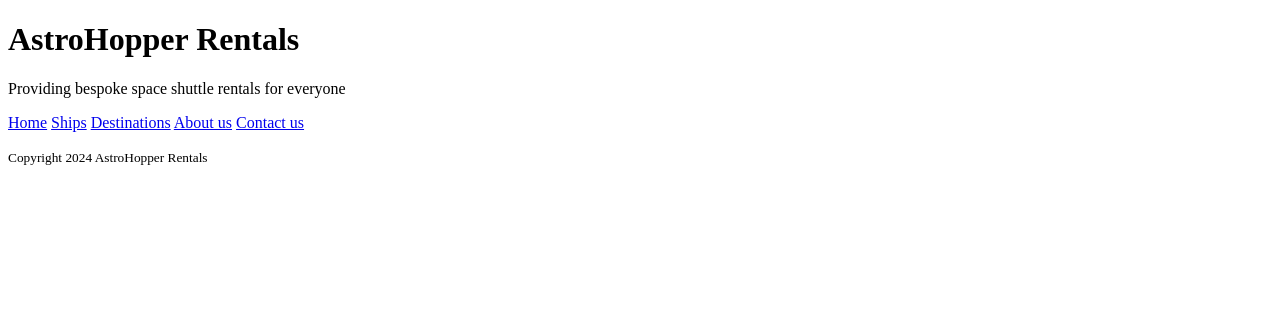
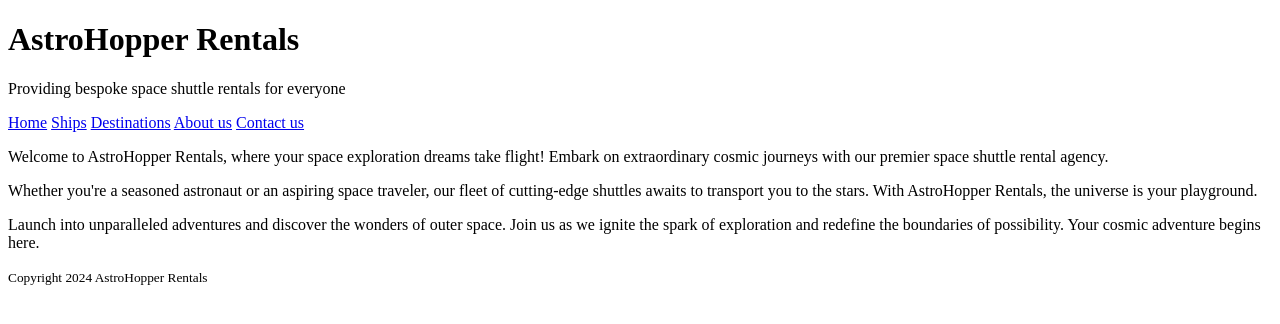
Before and after one commit to Milo-SJ/space-rental, a React (Vite) app: page / in a window 1280 px wide. Shown: the top 324 px of the page. Built offline with nearby package versions, Linux system fonts and the light colour scheme; no server answers.

Commit message:
added homepage as was showing on everypage

```diff
--- a/src/components/Interface.jsx
+++ b/src/components/Interface.jsx
@@ -6,6 +6,7 @@ import { Routes, Route } from "react-router-dom";
 import Destinations from "../pages/Destinations";
 import Contact from "../pages/Contact";
 import ShipsPage from "../pages/ShipsPage";
+import Home from "../pages/Home";
 
 const Interface = () => {
   return (
@@ -17,6 +18,7 @@ const Interface = () => {
       <main>
         <div>
           <Routes>
+            <Route path="/" element={<Home />} />
             <Route path="/about" element={<About />} />;
             <Route path="/destinations" element={<Destinations />} />;
             <Route path="/contactus" element={<Contact />} />;
--- a/src/components/Ships.jsx
+++ b/src/components/Ships.jsx
@@ -1,5 +1,5 @@
 import { useSelector } from "react-redux";
-import { setShipData } from "../redux/shipSlice";
+import { Link } from "react-router-dom";
 
 const Ships = () => {
   const shipData = useSelector((state) => state.ships.shipData);
@@ -23,6 +23,9 @@ const Ships = () => {
                 Rental price per week:{" "}
                 {shipCost ? `£${shipCost}` : "please contact us for pricing"}
               </p>
+              <Link to="/contactus">
+                <button>Contact us</button>
+              </Link>
             </div>
           );
         })
--- a/src/pages/About.jsx
+++ b/src/pages/About.jsx
@@ -3,6 +3,7 @@ import React from "react";
 const About = () => {
   return (
     <>
+      <h2>About Us</h2>
       <div>
         <p>
           Welcome to AstroHopper Rentals, your premier destination for space
--- a/src/pages/Contact.jsx
+++ b/src/pages/Contact.jsx
@@ -2,7 +2,10 @@ import React from "react";
 const Contact = () => {
   return (
     <>
-      <p>Contact us</p>
+      <h2>Contact us</h2>
+      <div className="contactFormContainer">
+        <></>
+      </div>
     </>
   );
 };
--- a/src/pages/Destinations.jsx
+++ b/src/pages/Destinations.jsx
@@ -2,7 +2,7 @@ import React from "react";
 const Destinations = () => {
   return (
     <>
-      <p>Destinations</p>
+      <h2>Destinations</h2>
     </>
   );
 };
--- /dev/null
+++ b/src/pages/Home.jsx
@@ -0,0 +1,25 @@
+import React from "react";
+
+const Home = () => {
+  return (
+    <div>
+      <p>
+        Welcome to AstroHopper Rentals, where your space exploration dreams take
+        flight! Embark on extraordinary cosmic journeys with our premier space
+        shuttle rental agency.
+      </p>
+      <p>
+        Whether you're a seasoned astronaut or an aspiring space traveler, our
+        fleet of cutting-edge shuttles awaits to transport you to the stars.
+        With AstroHopper Rentals, the universe is your playground.
+      </p>
+      <p>
+        Launch into unparalleled adventures and discover the wonders of outer
+        space. Join us as we ignite the spark of exploration and redefine the
+        boundaries of possibility. Your cosmic adventure begins here.
+      </p>
+    </div>
+  );
+};
+
+export default Home;
--- a/src/pages/ShipsPage.jsx
+++ b/src/pages/ShipsPage.jsx
@@ -3,7 +3,7 @@ import Ships from "../components/Ships";
 const ShipsPage = () => {
   return (
     <>
-      <p>ships</p>
+      <h2>Ships</h2>
       <Ships />
     </>
   );
```
